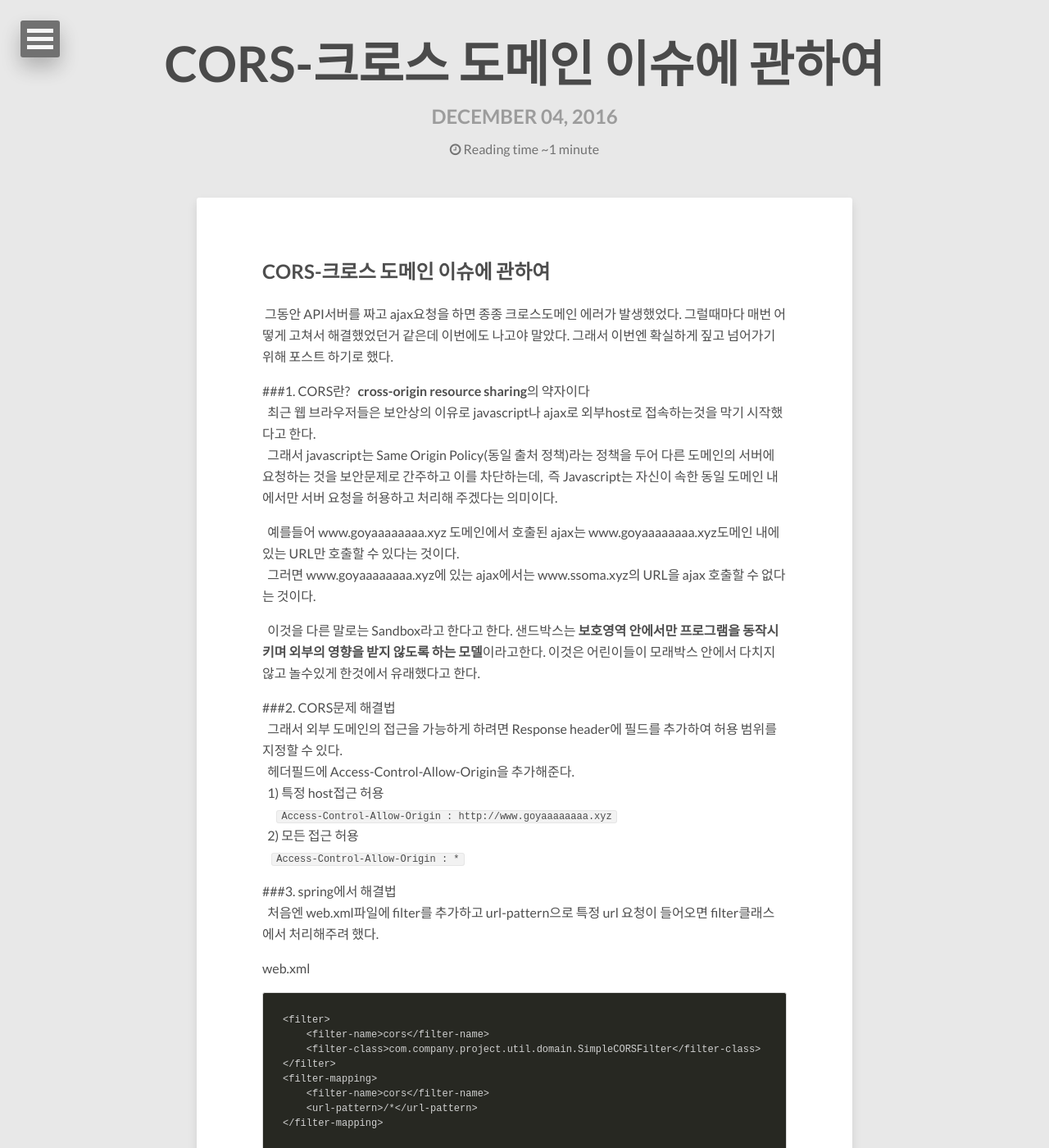
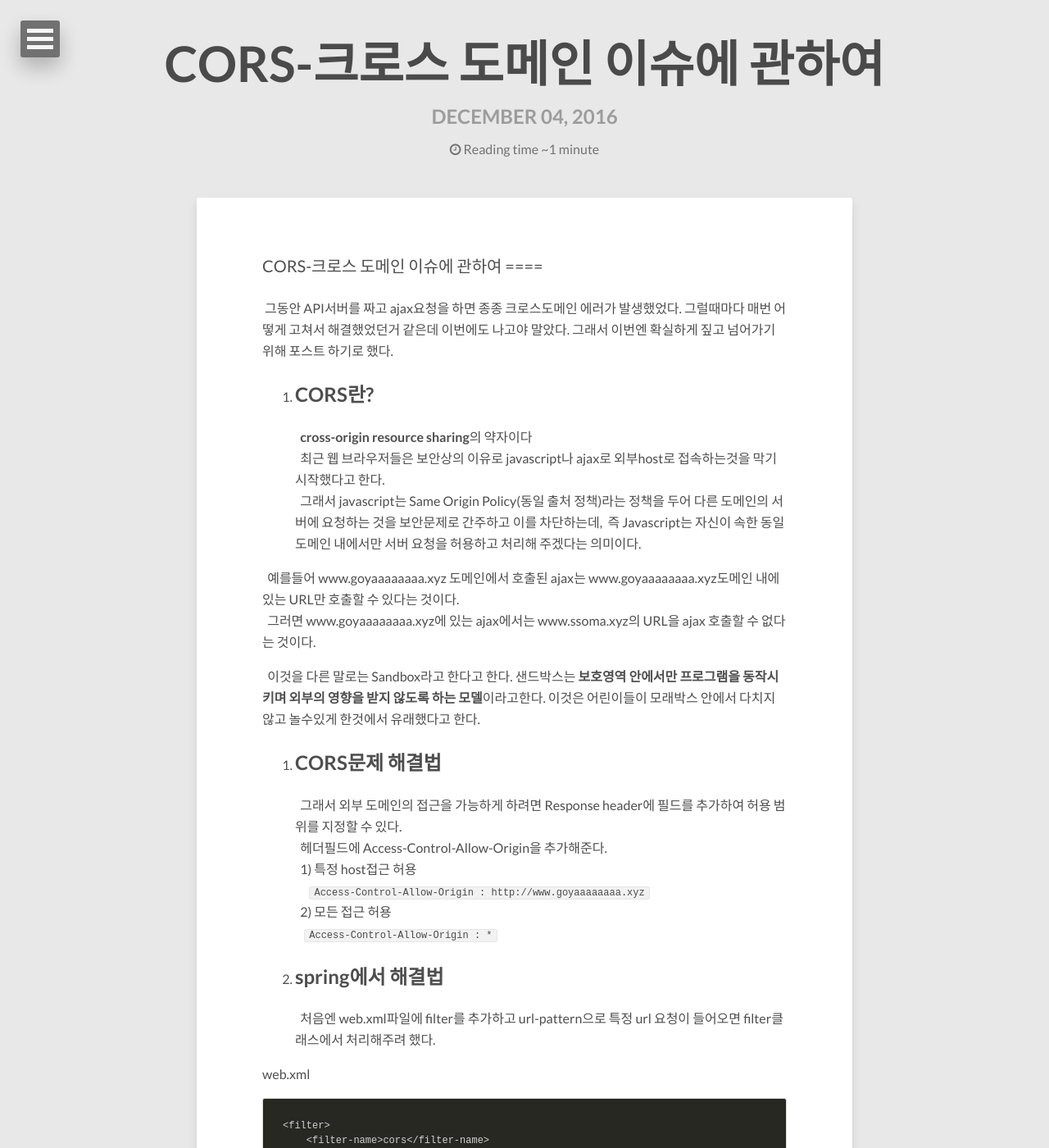
Before and after one commit to pedaler/pedaler.github.io, a Jekyll site: the page built from _posts/2016-12-4-CORS-크로스 도메인 이슈에 관하여.md, in a window 1280 px wide and 1400 px high. Shown: the whole window at 82% size. Built offline with Jekyll 4.4.1, drawn with Linux system fonts in a browser that asks for light colours; nearby versions of some CDN libraries.

Commit message:
fix # post& linke url

```diff
--- a/_posts/2016-12-4-CORS-크로스 도메인 이슈에 관하여.md
+++ b/_posts/2016-12-4-CORS-크로스 도메인 이슈에 관하여.md
@@ -9,7 +9,8 @@ tags: [sample post]
 
 
 
-##  CORS-크로스 도메인 이슈에 관하여
+  CORS-크로스 도메인 이슈에 관하여
+  ====
 
 &nbsp;그동안 API서버를 짜고 ajax요청을 하면 종종 크로스도메인 에러가 발생했었다. 그럴때마다 매번 어떻게 고쳐서 해결했었던거 같은데 이번에도 나고야 말았다. 그래서 이번엔 확실하게 짚고 넘어가기위해 포스트 하기로 했다.
 
@@ -18,7 +19,8 @@ tags: [sample post]
 
 
 
-###1. CORS란?
+1. CORS란?
+-----
 &nbsp;&nbsp;**cross-origin resource sharing**의 약자이다
 &nbsp;&nbsp;최근 웹 브라우저들은 보안상의 이유로 javascript나 ajax로 외부host로 접속하는것을 막기 시작했다고 한다.
 &nbsp;&nbsp;그래서 javascript는 Same Origin Policy(동일 출처 정책)라는 정책을 두어 다른 도메인의 서버에 요청하는 것을 보안문제로 간주하고 이를 차단하는데,&nbsp;&nbsp;즉 Javascript는 자신이 속한 동일 도메인 내에서만 서버 요청을 허용하고 처리해 주겠다는 의미이다.
@@ -29,7 +31,8 @@ tags: [sample post]
 &nbsp;&nbsp;이것을 다른 말로는 Sandbox라고 한다고 한다. 샌드박스는 **보호영역 안에서만 프로그램을 동작시키며 외부의 영향을 받지 않도록 하는 모델**이라고한다. 이것은 어린이들이 모래박스 안에서 다치지않고 놀수있게 한것에서 유래했다고 한다.
 
 
-###2. CORS문제 해결법
+2. CORS문제 해결법
+-----
 &nbsp;&nbsp;그래서 외부 도메인의 접근을 가능하게 하려면 Response header에 필드를 추가하여 허용 범위를 지정할 수 있다.
 &nbsp;&nbsp;헤더필드에 Access-Control-Allow-Origin을 추가해준다.
 &nbsp;&nbsp;1) 특정 host접근 허용
@@ -37,7 +40,8 @@ tags: [sample post]
 &nbsp;&nbsp;2) 모든 접근 허용
 &nbsp;&nbsp;    `Access-Control-Allow-Origin : *`
 
-###3. spring에서 해결법
+3. spring에서 해결법
+-----
 &nbsp;&nbsp;처음엔 web.xml파일에 filter를 추가하고 url-pattern으로 특정 url 요청이 들어오면 filter클래스에서 처리해주려 했다.
 
   web.xml
@@ -97,5 +101,6 @@ tags: [sample post]
 
 
 참고
-http://ooz.co.kr/232
-http://docs.spring.io/spring/docs/current/spring-framework-reference/html/cors.html
+<http://ooz.co.kr/232>
+
+<http://docs.spring.io/spring/docs/current/spring-framework-reference/html/cors.html>
```
Also changed, not shown: _posts/2016-12-13-[react]chartjs.mdown (+17 -8 lines), _posts/2016-12-9-[git]Git Ignore를 알아보자.md (+9 -5 lines).
